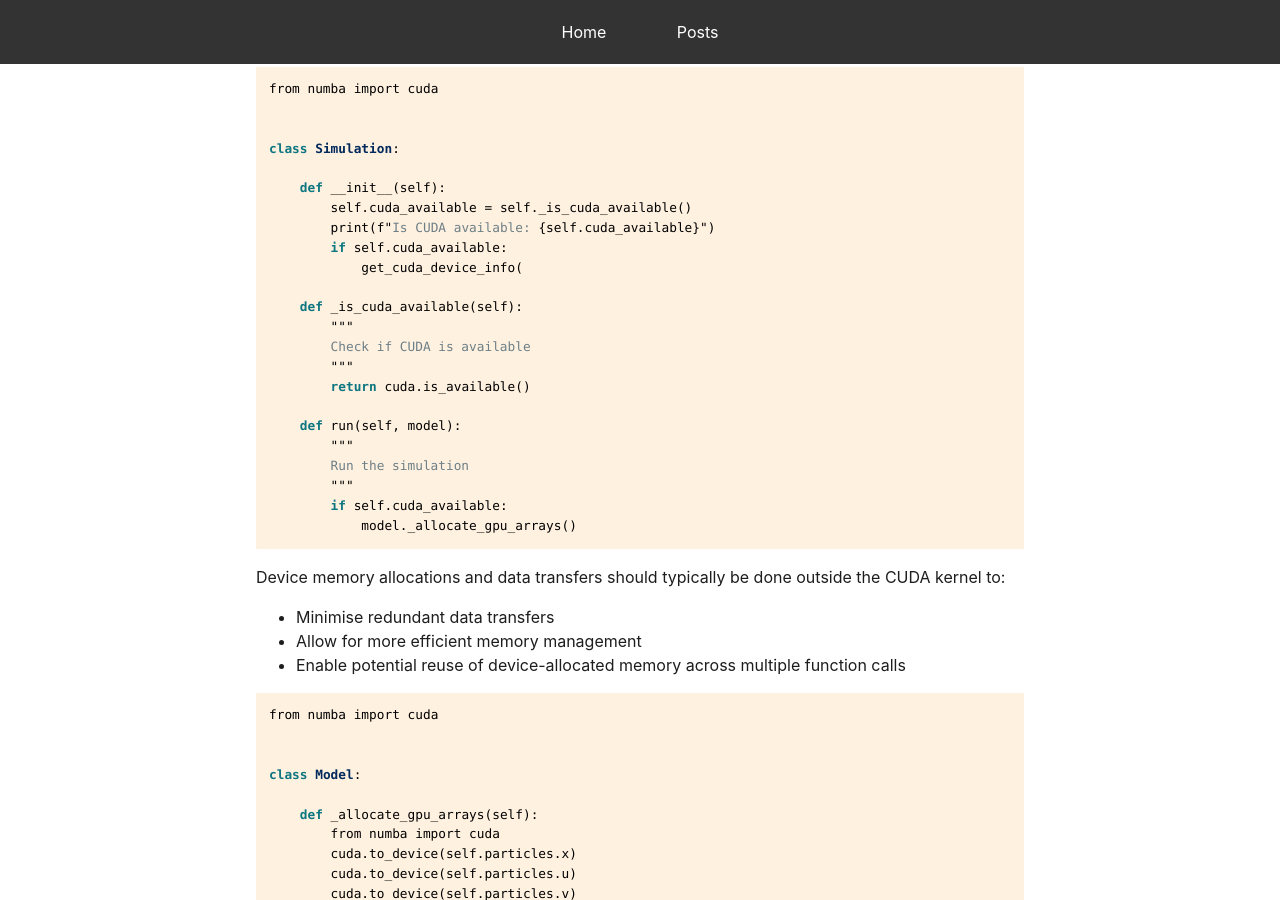
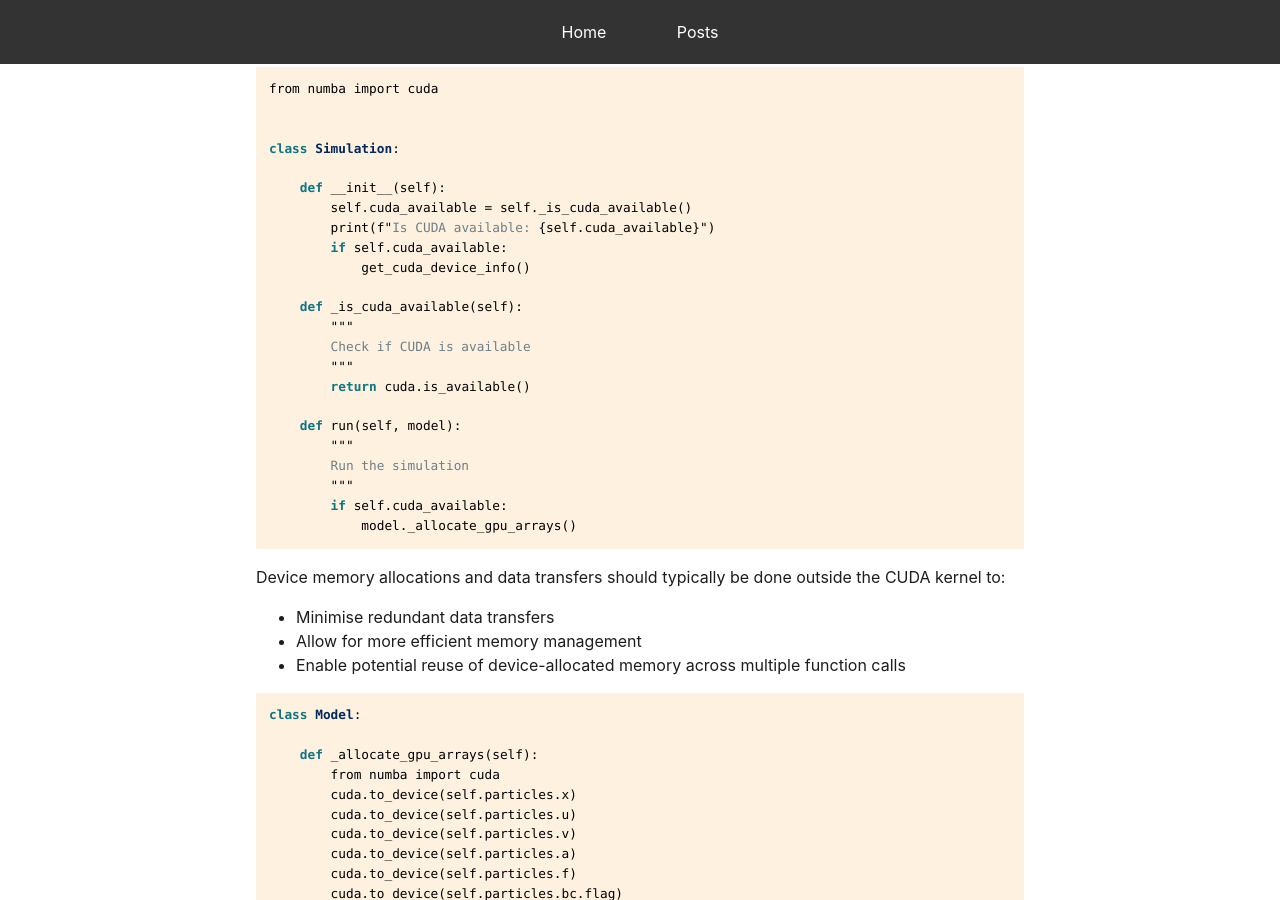
Before and after one commit to mark-hobbs/mark-hobbs.github.io, a Jekyll site: the page built from _posts/2025-02-03-cuda.md, in a window 1280 px wide and 900 px high, scrolled down 4144 px. Built offline with Jekyll 4.4.1, drawn with Linux system fonts in a browser that asks for light colours.

Commit message:
General updates

````diff
--- a/_posts/2025-02-03-cuda.md
+++ b/_posts/2025-02-03-cuda.md
@@ -183,7 +183,7 @@ class Simulation:
         self.cuda_available = self._is_cuda_available()
         print(f"Is CUDA available: {self.cuda_available}")
         if self.cuda_available:
-            get_cuda_device_info(
+            get_cuda_device_info()
 
     def _is_cuda_available(self):
         """
@@ -206,9 +206,6 @@ Device memory allocations and data transfers should typically be done outside th
 - Enable potential reuse of device-allocated memory across multiple function calls
 
 ```python
-from numba import cuda
-
-
 class Model:
 
     def _allocate_gpu_arrays(self):
````
